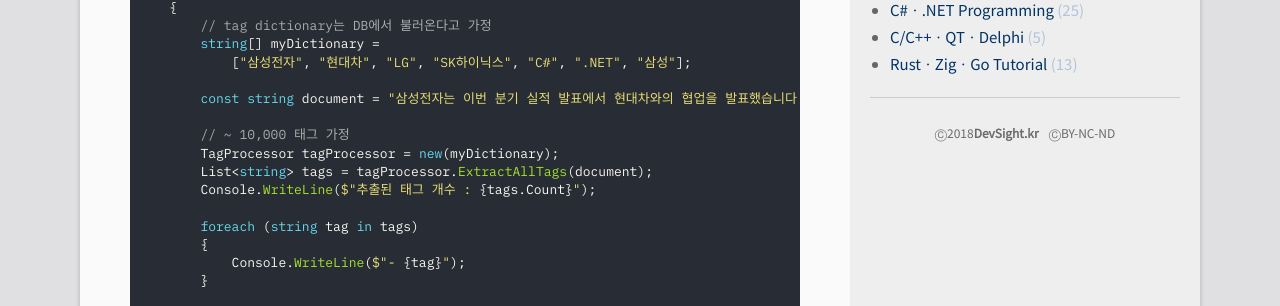
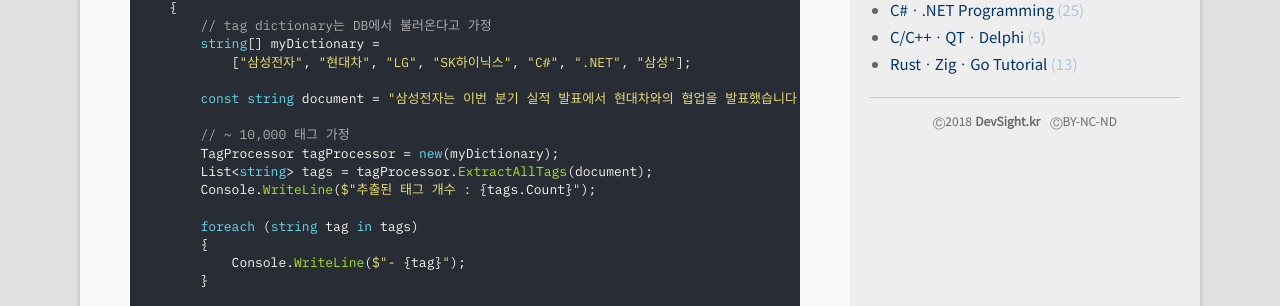
Before and after one commit to DebugJO/rustlang, a Jekyll site: the page built from index.html, in a window 1280 px wide. Shown: the part 823-1129 px from the top of the page. Built offline with Jekyll 4.4.1, drawn with Linux system fonts in a browser that asks for light colours; the list of posts is cut into pages by our own code.

Commit message:
Update sidebar.html

```diff
--- a/_includes/sidebar.html
+++ b/_includes/sidebar.html
@@ -61,9 +61,9 @@
 </div>
 {% endif %}
 
-<div class="col-box" data-nosnippet>
+<div class="col-box" style="padding-top:8px;" data-nosnippet>
 <center>
-  <span style="font-size:12px;color:#6a6a6a;">Ⓒ2018</span><a style="font-size:12px;color:#6a6a6a;" href="https://github.com/debugjo" alt="github"><b>DevSight.kr</b></a>&nbsp;&nbsp;
+  <span style="font-size:12px;color:#6a6a6a;">Ⓒ2018</span>&nbsp;<a style="font-size:12px;color:#6a6a6a;" href="https://github.com/debugjo" alt="github"><b>DevSight.kr</b></a>&nbsp;&nbsp;
   <!-- <a style="font-size:12px;color:#6a6a6a;" href="https://devsight.kr/about/">Contact: <b>msjo@devsight.kr</b></a>&nbsp;&nbsp; -->
   <a style="font-size:12px;color:#6a6a6a;" href="https://creativecommons.org/licenses/by-nc-nd/4.0/">ⒸBY-NC-ND</a>
 </center>
```
